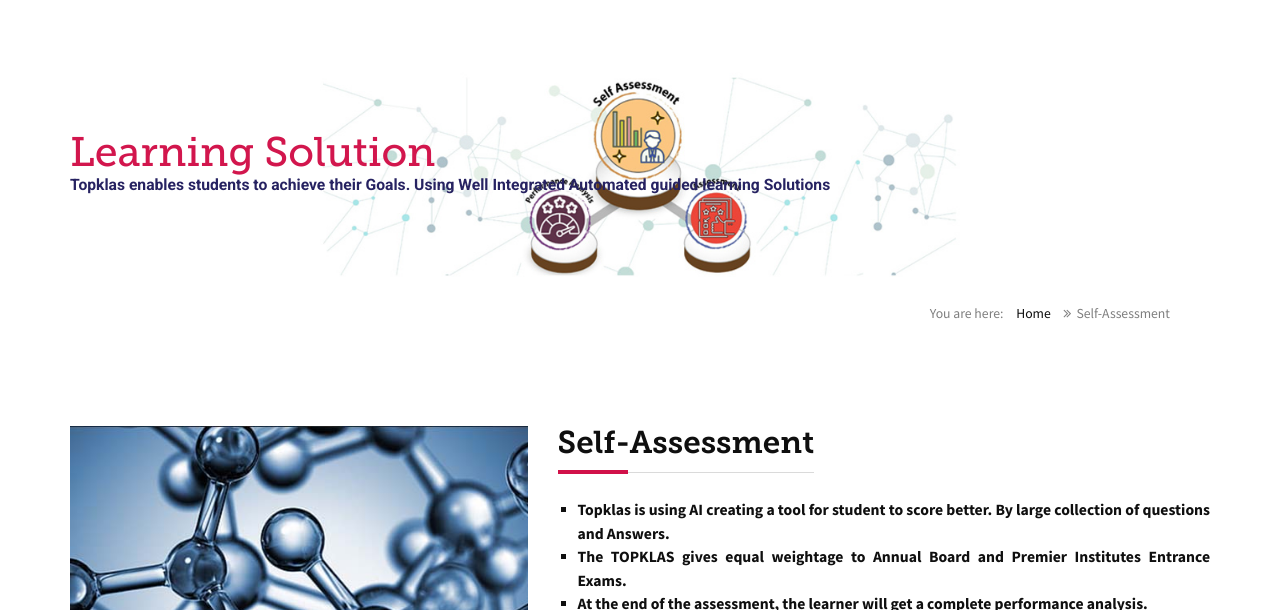
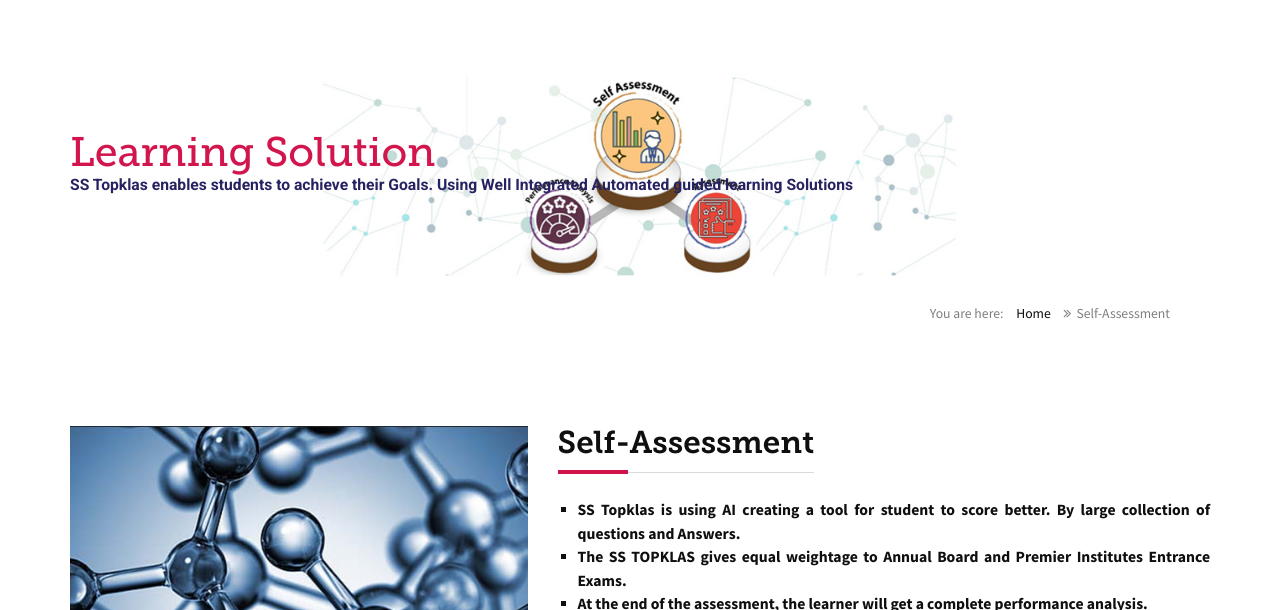
Before and after one commit to eettitech/topklas, a plain HTML site: page self-assessment.html in a window 1280 px wide. Shown: the part 190-800 px from the top of the page. Drawn offline with Linux system fonts and the light colour scheme; files whose address does not match are found by name.

Commit message:
ss added

```diff
--- a/self-assessment.html
+++ b/self-assessment.html
@@ -146,7 +146,7 @@
     <div class="row">
       <div class="col-md-12 page-content">
         <h1 style="color: #d2164d;">Learning Solution</h1>
-        <p style="color: #262261;"><strong>Topklas enables students to achieve their Goals. Using Well Integrated Automated guided learning Solutions</strong></p>
+        <p style="color: #262261;"><strong>SS Topklas enables students to achieve their Goals. Using Well Integrated Automated guided learning Solutions</strong></p>
         <div class="page_nav">
       <span>You are here:</span> <a href="index.html">Home</a> <span><i class="fa fa-angle-double-right"></i>Self-Assessment</span>
       </div>
@@ -171,8 +171,8 @@
         <h2 class="heading bottom25">Self-Assessment<span class="divider-left"></span></h2>
 
          <ul class="bottom25" style="list-style-type: square; margin-left: 20px" >
-          <li style="text-align: justify;"><strong>Topklas is using AI creating a  tool for student to score better. By large collection of questions and Answers.</strong></li>
-          <li style="text-align: justify;"><strong>The TOPKLAS gives equal weightage to Annual Board and Premier Institutes Entrance Exams.</strong></li>
+          <li style="text-align: justify;"><strong>SS Topklas is using AI creating a  tool for student to score better. By large collection of questions and Answers.</strong></li>
+          <li style="text-align: justify;"><strong>The SS TOPKLAS gives equal weightage to Annual Board and Premier Institutes Entrance Exams.</strong></li>
           <li style="text-align: justify;"><strong>At the end of the assessment, the learner will get a complete performance analysis.</strong></li>
         </ul>
 
```
Also changed, not shown: dynamic-content.html (+1 -1 lines), search-engine.html (+1 -1 lines), virtual-learning.html (+3 -3 lines).
